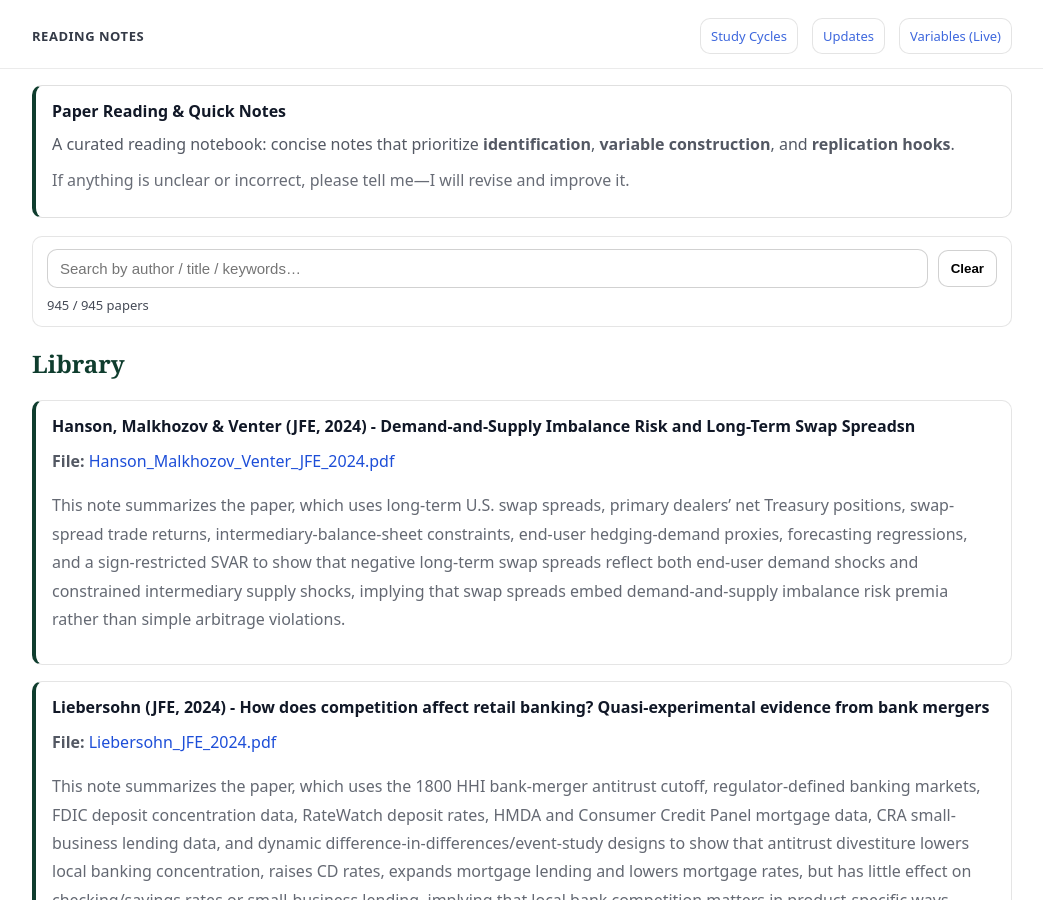
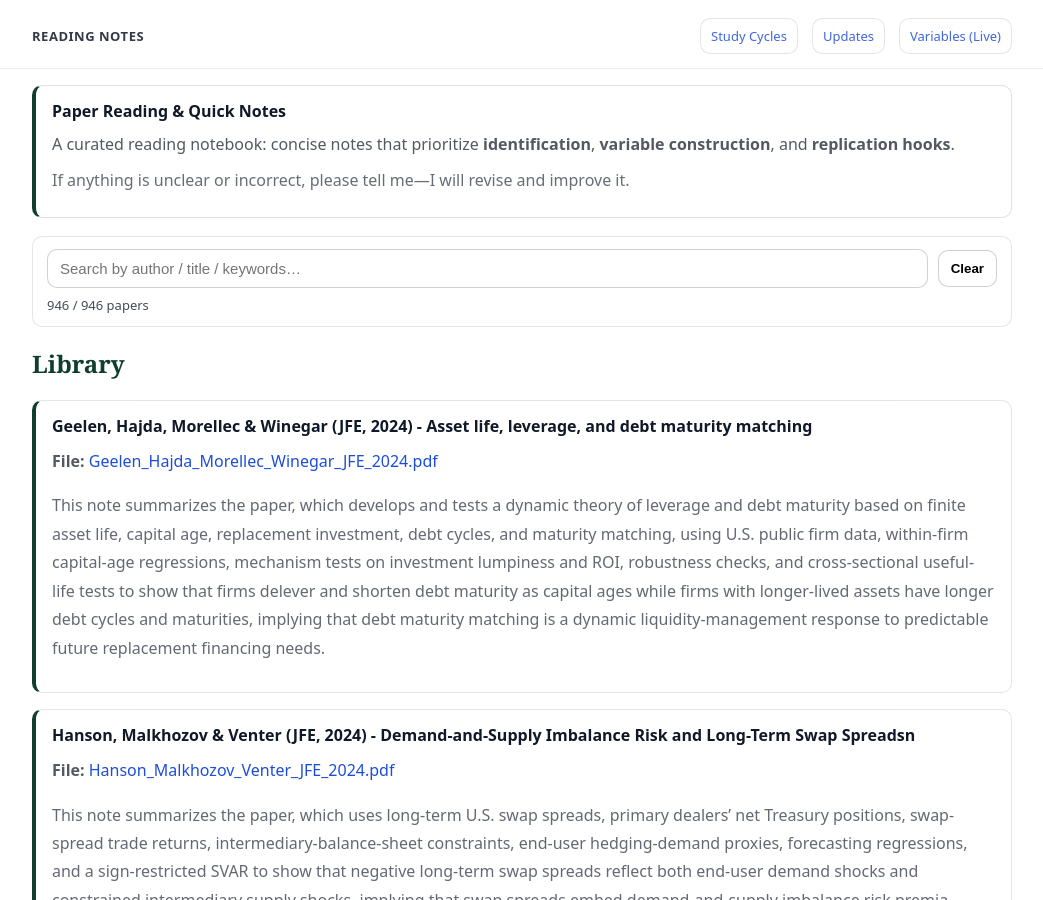
Before and after one commit to yaxinzn/study-archive, a Jekyll site: the page built from reading/index.md, in a window 1280 px wide and 900 px high. Shown: the whole window, without its empty margins (118-1161 px from the left). Built offline with Jekyll 4.4.1, drawn with Linux system fonts in a browser that asks for light colours.

Commit message:
Reading: add/update Geelen_Hajda_Morellec_Winegar_JFE_2024.pdf

```diff
--- a/_data/reading.yml
+++ b/_data/reading.yml
@@ -1,3 +1,7 @@
+- title: "Geelen, Hajda, Morellec & Winegar (JFE, 2024) - Asset life, leverage, and debt maturity matching"
+  file: "Geelen_Hajda_Morellec_Winegar_JFE_2024.pdf"
+  desc: "This note summarizes the paper, which develops and tests a dynamic theory of leverage and debt maturity based on finite asset life, capital age, replacement investment, debt cycles, and maturity matching, using U.S. public firm data, within-firm capital-age regressions, mechanism tests on investment lumpiness and ROI, robustness checks, and cross-sectional useful-life tests to show that firms delever and shorten debt maturity as capital ages while firms with longer-lived assets have longer debt cycles and maturities, implying that debt maturity matching is a dynamic liquidity-management response to predictable future replacement financing needs."
+
 - title: "Hanson, Malkhozov & Venter (JFE, 2024) - Demand-and-Supply Imbalance Risk and Long-Term Swap Spreadsn"
   file: "Hanson_Malkhozov_Venter_JFE_2024.pdf"
   desc: "This note summarizes the paper, which uses long-term U.S. swap spreads, primary dealers’ net Treasury positions, swap-spread trade returns, intermediary-balance-sheet constraints, end-user hedging-demand proxies, forecasting regressions, and a sign-restricted SVAR to show that negative long-term swap spreads reflect both end-user demand shocks and constrained intermediary supply shocks, implying that swap spreads embed demand-and-supply imbalance risk premia rather than simple arbitrage violations."
```
Also changed, not shown: 1 other file.
